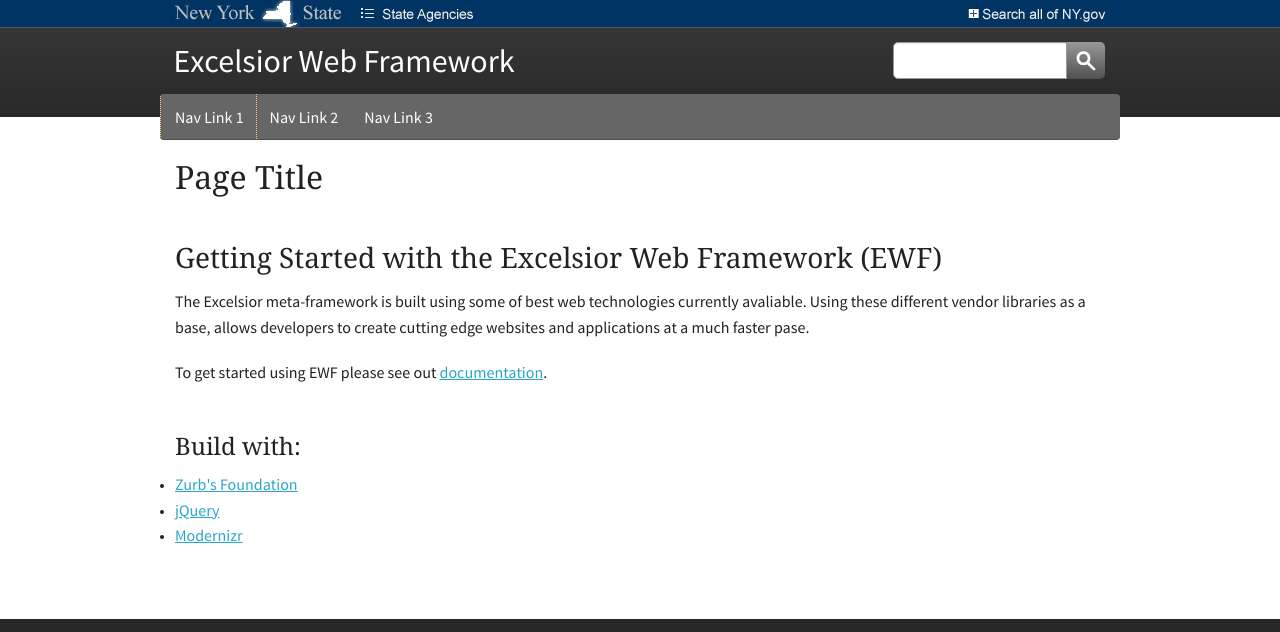
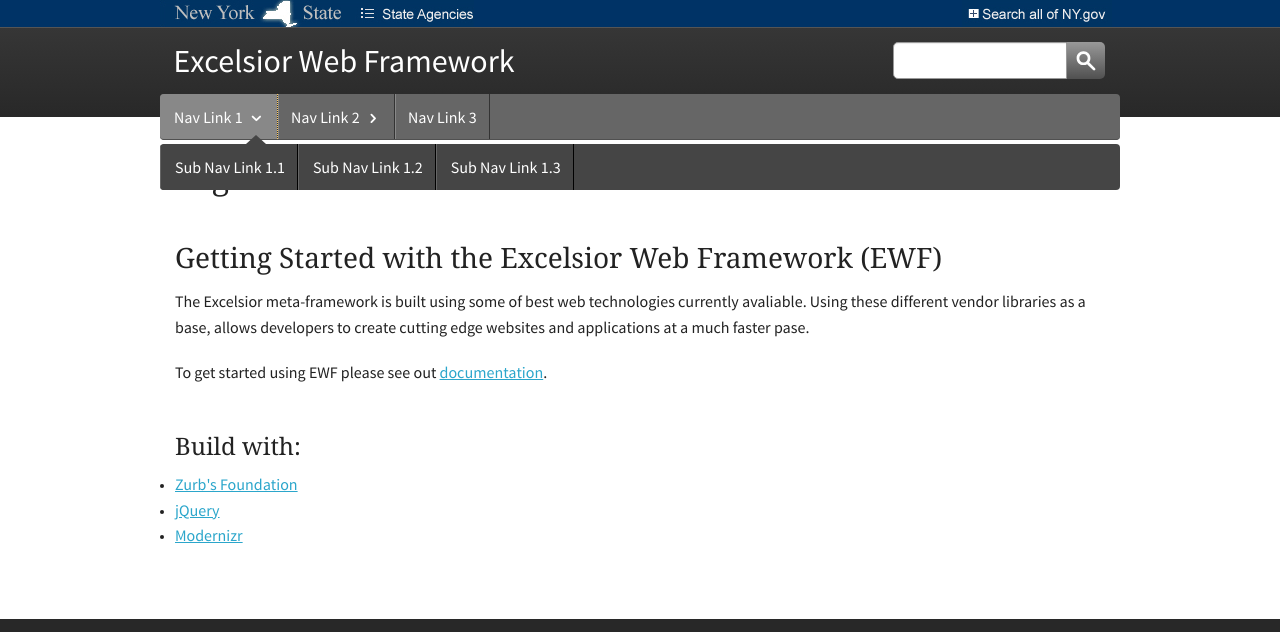
Before and after one commit to redneckrobot/excelsior, a plain HTML site: page index.html in a window 1280 px wide. Both pictures are taken after a click on the link "Nav Link 1". Shown: the top 632 px of the page. Drawn offline with Linux system fonts and the light colour scheme; files whose address does not match are found by name.

Commit message:
Added changes requested to global menu

```diff
--- a/index.html
+++ b/index.html
@@ -126,8 +126,22 @@
              ========================
              -->
             <ul>
-                <li><a href="#">Nav Link 1</a></li>
-                <li><a href="#">Nav Link 2</a></li>
+                <li>
+                  <a href="#">Nav Link 1</a>
+                  <ul>
+                    <li><a href="#">Sub Nav Link 1.1</a></li>
+                    <li><a href="#">Sub Nav Link 1.2</a></li>
+                    <li><a href="#">Sub Nav Link 1.3</a></li>
+                  </ul>
+                </li>
+                <li>
+                  <a href="#">Nav Link 2</a>
+                  <ul>
+                    <li><a href="#">Sub Nav Link 2.1</a></li>
+                    <li><a href="#">Sub Nav Link 2.2</a></li>
+                    <li><a href="#">Sub Nav Link 2.3</a></li>
+                  </ul>
+                </li>
                 <li><a href="#">Nav Link 3</a></li>
             </ul>
              <!--
--- a/js/excelsior/off-canvas.js
+++ b/js/excelsior/off-canvas.js
@@ -17,8 +17,13 @@ $(document).ready(function() {
     var link = $(this),
       subMenu = link.next('ul');
 
+    // Active subnav class
+    var activeMenu = $('#mobile-site-menu');
+
     // Check to see if there is a ul next to the anchor
     if (subMenu.length) {
+
+      link.addClass('icon-right-open');
 
       // We have a sub menu item so create the click event
       link.on(EWF.activateEventName, function(e){
@@ -26,6 +31,13 @@ $(document).ready(function() {
         // Prevent default link action
         e.preventDefault();
         e.stopPropagation();
+
+        // Check to see if the active-site-nav is there
+        if (!EWF.$body.hasClass(activeMenu.attr('data-active'))) {
+          // The menu is active so add the class
+          EWF.$body.addClass(activeMenu.attr('data-active'));
+          activeMenu.addClass("active");
+        }
 
         // Check to see if the direct submenu item already is active
         if (!subMenu.hasClass('active-menu')) {
@@ -58,10 +70,12 @@ $(document).ready(function() {
             $('#global-nav .active').removeClass('active');
             $('#global-nav .active-menu').removeClass('active-menu');
           });
-        }
-        else {
+
+        } else {
+
           // Menu is active
           subMenu.removeClass("active-menu");
+          EWF.$body.removeClass(activeMenu.attr('data-active'));
 
           // Remove active link class
           link.removeClass('active');
@@ -85,6 +99,9 @@ $(document).ready(function() {
       // Find the last occuance of the active menu and hide it
       $numberOfSubs.last().removeClass('active-menu');
 
+      // Remove active class from the active element
+      $numberOfSubs.prev('a').removeClass('active');
+
       // See if there are other menus
       if ($('.active-menu').length === 0) {
 
--- a/scss/excelsior/components/_navigation.scss
+++ b/scss/excelsior/components/_navigation.scss
@@ -406,18 +406,6 @@
 /* Medium Displays: 768px - 1279px */
 @media only screen and (min-width: 48em) {
 
-  .icon-sub-menu:after {
-    content: "\e760";
-    float: right;
-    font-size: 1.5em;
-    line-height: inherit;
-    margin: -0.3em 0 0 8px;
-  }
-
-  .active.icon-sub-menu:after {
-    margin: -0.3em 0 0 -4px;
-  }
-
   .gov-bar {
     background: #036;
     border-bottom: 1px solid #555;
@@ -582,10 +570,14 @@
   }
 
   .global-nav ul li {
-    border-right: 1px solid transparent;
-    border-left: 1px solid transparent;
+    border-right: 1px solid #333;
+    border-left: 1px solid #888;
     border-bottom: none;
     float: left;
+  }
+
+  .global-nav ul li:first-child {
+    border-left: none;
   }
 
   .global-nav ul li:first-child a {
@@ -599,10 +591,19 @@
     padding-top: 13px;
   }
 
+  .global-nav .icon-right-open:before {
+    float: right;
+    padding-top: 3px;
+    padding-left: 5px;
+  }
+
+  .global-nav .icon-right-open.active:before {
+    content: '\e75c';
+  }
+
   .global-nav .nav-container ul li a.active {
     border: none;
     background-color: #888;
-    padding-right: 44px;
   }
 
   .global-nav .nav-container ul li a:hover {
@@ -610,15 +611,15 @@
   }
 
   .global-nav .nav-container ul li a.active:after {
-    content: "\e760";
+    border-right: 10px solid transparent;
+    border-left: 10px solid transparent;
+    border-bottom: 9px solid #454545;
+    content: " ";
+    display: inline-block;
+    height: 0;
+    position: absolute;
+    top: 41px;
     width: 0;
-    height: auto;
-    position: absolute;
-    bottom: -5px;
-    margin-left: 4px;
-    border-right: 10px solid transparent;
-    border-bottom: 9px solid #454545;
-    border-left: 10px solid transparent;
   }
 
   .global-nav ul ul li {
--- a/scss/off-canvas.scss
+++ b/scss/off-canvas.scss
@@ -112,7 +112,8 @@ $nav-bar-height: 48px;
     }
 
     .global-nav .active-menu {
-      left: 0;;
+      left: 0;
+      z-index: 1;
     }
 
     .page {
@@ -146,6 +147,12 @@ $nav-bar-height: 48px;
       left: -82%;
     }
 
+    &.active-site-menu .global-nav .icon-right-open:before {
+      padding-top: 3px;
+      position: absolute;
+      right: 5%;
+    }
+
     &.active-site-menu .mobile-menu-button {
       -webkit-box-shadow: inset 6px 0px 8px -2px #000;
       box-shadow: inset 6px 0px 8px -2px #000;
@@ -165,11 +172,35 @@ $nav-bar-height: 48px;
 
 }
 
+@media only screen and (min-width: 48em) {
+  .off-canvas {
+
+    &.active-site-menu .global-nav .icon-right-open:before {
+      position: relative;
+      right: auto;
+    }
+
+    &.active-site-menu .page {
+
+      -webkit-box-shadow: none;
+      box-shadow: none;
+
+    }
+
+    &.active-site-menu .footer {
+      left: auto;
+    }
+
+  }
+}
+
 // 960px and up
 @media only screen and (min-width: 60em) {
-	.global-nav .nav-container {
+  .global-nav .nav-container {
     border-radius: 4px;
   }
+
+
 }
 
 /* Medium Displays: 768px - 1279px */
@@ -240,6 +271,15 @@ $nav-bar-height: 48px;
               transition: left 0s;
     }
 
+    .global-nav ul ul li {
+      border-right: 1px solid #000;
+      border-left: 1px solid #666;
+    }
+
+    .global-nav ul ul li:first {
+      border-left: none;
+    }
+
     .global-nav ul ul.active-menu {
       visibility: visible;
     }
```
Also changed, not shown: css/excelsior.css, css/off-canvas.css.
